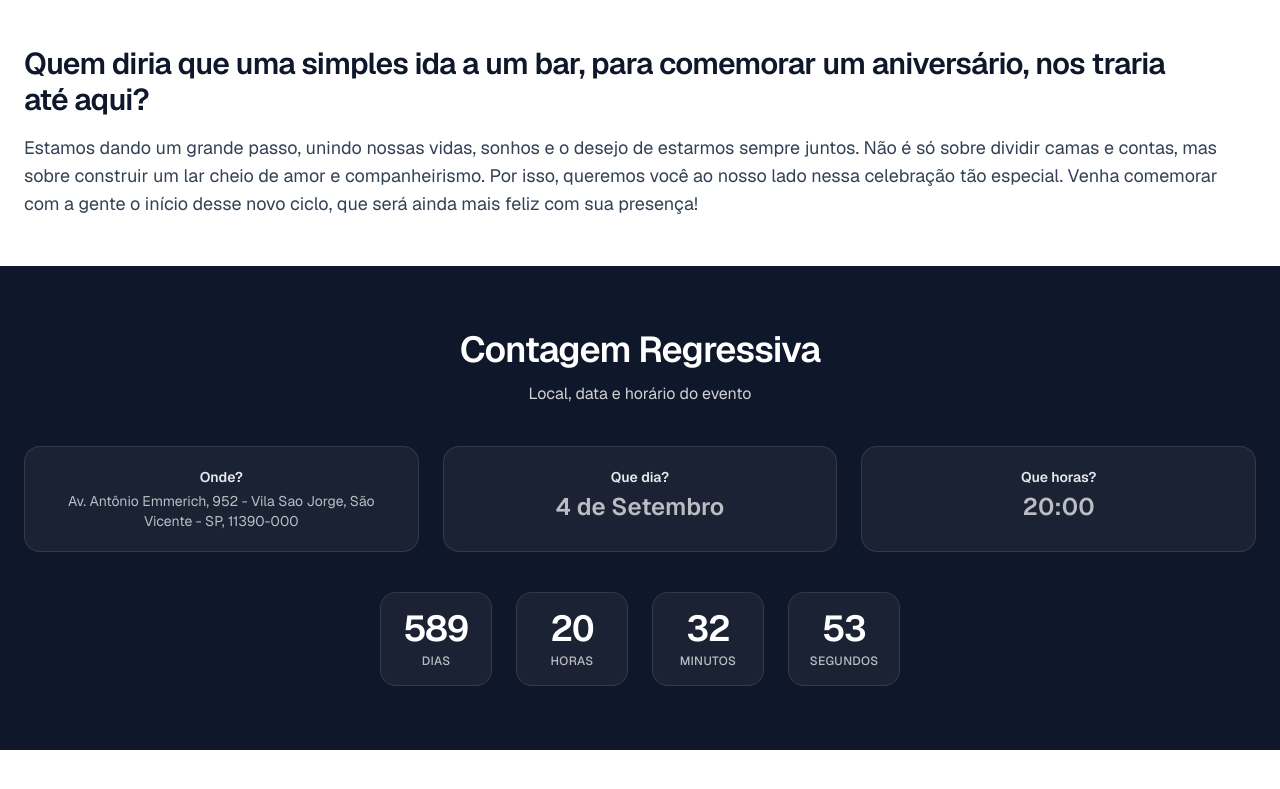
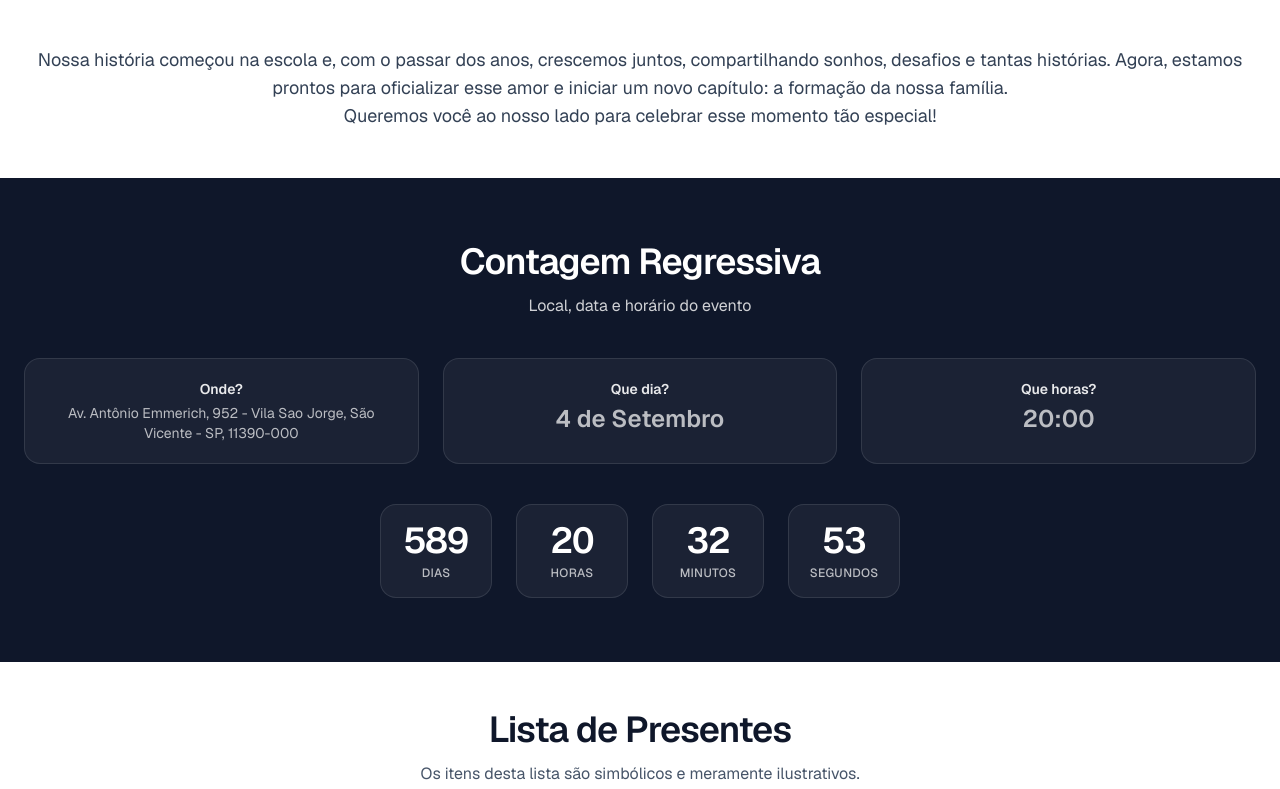
Before and after one commit to Onesiojr1/wedding-page, a Next.js app: page / in a window 1280 px wide. Shown: the part 802-1591 px from the top of the page. Built offline with nearby package versions, Linux system fonts and the light colour scheme.

Commit message:
feat: some text changes

```diff
--- a/app/page.tsx
+++ b/app/page.tsx
@@ -37,17 +37,9 @@ export default function Home() {
       <div className="bg-white py-12">
         <div className="mx-auto max-w-screen-xl px-6">
           <div className="flex flex-col items-start justify-center gap-4">
-            <h2 className="text-pretty text-2xl font-semibold tracking-tight text-slate-900 sm:text-3xl">
-            Quem diria que uma simples ida a um bar, para comemorar um
-            aniversário, nos traria até aqui?
-          </h2>
-            <p className="text-pretty text-base leading-relaxed text-slate-700 sm:text-lg">
-            Estamos dando um grande passo, unindo nossas vidas, sonhos e o
-            desejo de estarmos sempre juntos. Não é só sobre dividir camas e
-            contas, mas sobre construir um lar cheio de amor e companheirismo.
-            Por isso, queremos você ao nosso lado nessa celebração tão especial.
-            Venha comemorar com a gente o início desse novo ciclo, que será
-            ainda mais feliz com sua presença!
+            <p className="text-pretty text-base leading-relaxed text-slate-700 sm:text-lg text-center">
+              Nossa história começou na escola e, com o passar dos anos, crescemos juntos, compartilhando sonhos, desafios e tantas histórias. Agora, estamos prontos para oficializar esse amor e iniciar um novo capítulo: a formação da nossa família. <br />
+              Queremos você ao nosso lado para celebrar esse momento tão especial!
             </p>
           </div>
         </div>
--- a/components/form.tsx
+++ b/components/form.tsx
@@ -46,7 +46,7 @@ export default function ConfirmForm() {
           Confirme sua presença!
         </h1>
         <p className="mt-2 text-pretty text-sm leading-relaxed text-slate-600 sm:text-base">
-          Quero saber se terei o privilégio de tê-lo conosco nesse dia tão especial.
+          Queremos saber se teremos o privilégio de tê-lo conosco nesse dia tão especial.
         </p>
 
         <form onSubmit={handleSubmit(onSubmit)} className="mt-8 space-y-5">
--- a/components/store.tsx
+++ b/components/store.tsx
@@ -10,7 +10,8 @@ export default function Store() {
             Lista de Presentes
           </h2>
           <p className="mt-3 text-pretty text-sm leading-relaxed text-slate-600 sm:text-base">
-            Se quiser nos presentear, escolha um item abaixo.
+            Os itens desta lista são simbólicos e meramente ilustrativos.<br />
+            O valor do presente será recebido pelo casal e utilizado para nossos planos e sonhos.
           </p>
         </div>
 
```
